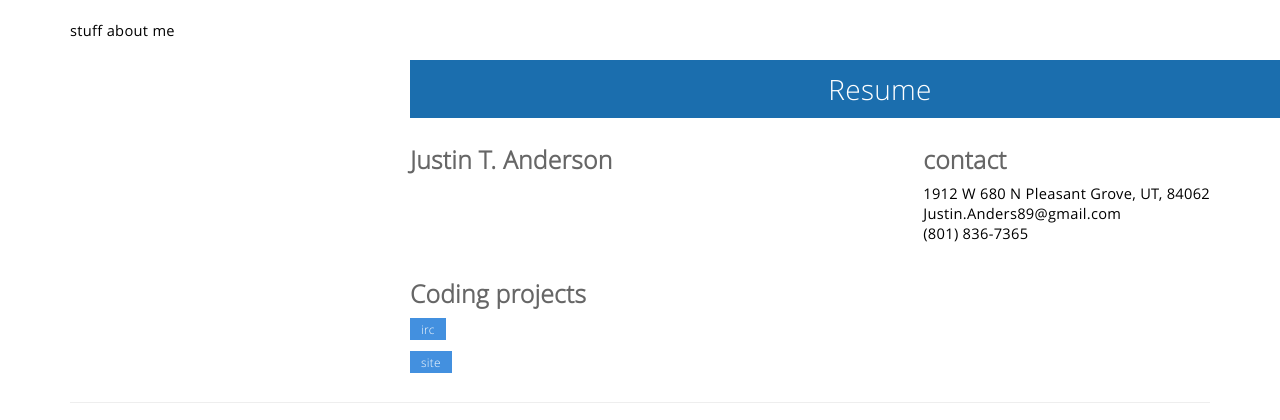
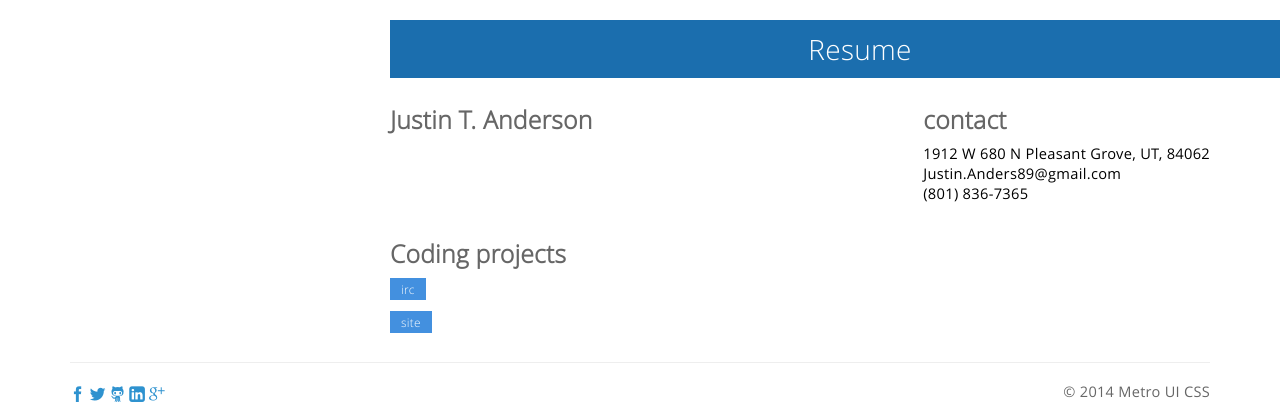
Before and after one commit to justinta89/fun, a Flask app: page /resume in a window 1280 px wide; the page is wider, and only the part inside the window is pictured. Shown: the part 149-569 px from the top of that part. Run offline with Flask 2, Linux system fonts and the light colour scheme.

Commit message:
"Updates/Testing git from ST3"

```diff
--- a/app/templates/layout.html
+++ b/app/templates/layout.html
@@ -2,11 +2,11 @@
 <html>
 
 <head>
-    <!-- bootstrap CSS -->
+    <!-- CSS -->
     <link rel="stylesheet" type=text/css href="{{ url_for('static', filename='docs/css/metro-bootstrap.css') }}">
     <link rel="stylesheet" type=text/css href="{{ url_for('static', filename='docs/css/metro-bootstrap-responsive.css') }}">
 
-    <!-- bootstrap JS -->
+    <!-- JS -->
     <script src="{{ url_for('static', filename='docs/js/jquery/jquery.min.js') }}"></script>
     <script src="{{ url_for('static', filename='docs/js/jquery/jquery.widget.min.js') }}"></script>
     <script src="{{ url_for('static', filename='docs/js/metro/metro.min.js') }}"></script>
@@ -16,7 +16,6 @@
 
 <body class="metro">
     <div class="container">
-
         <!-- header -->
         <header class="margin20 nrm nlm">
             <div class="clearfix">
@@ -43,7 +42,6 @@
         <!-- body -->
         <div class="container">
             {% block who %}
-            <p>stuff about me</p>
             {% endblock %}
             <div class="offset4">
                 {% block body %}
```
